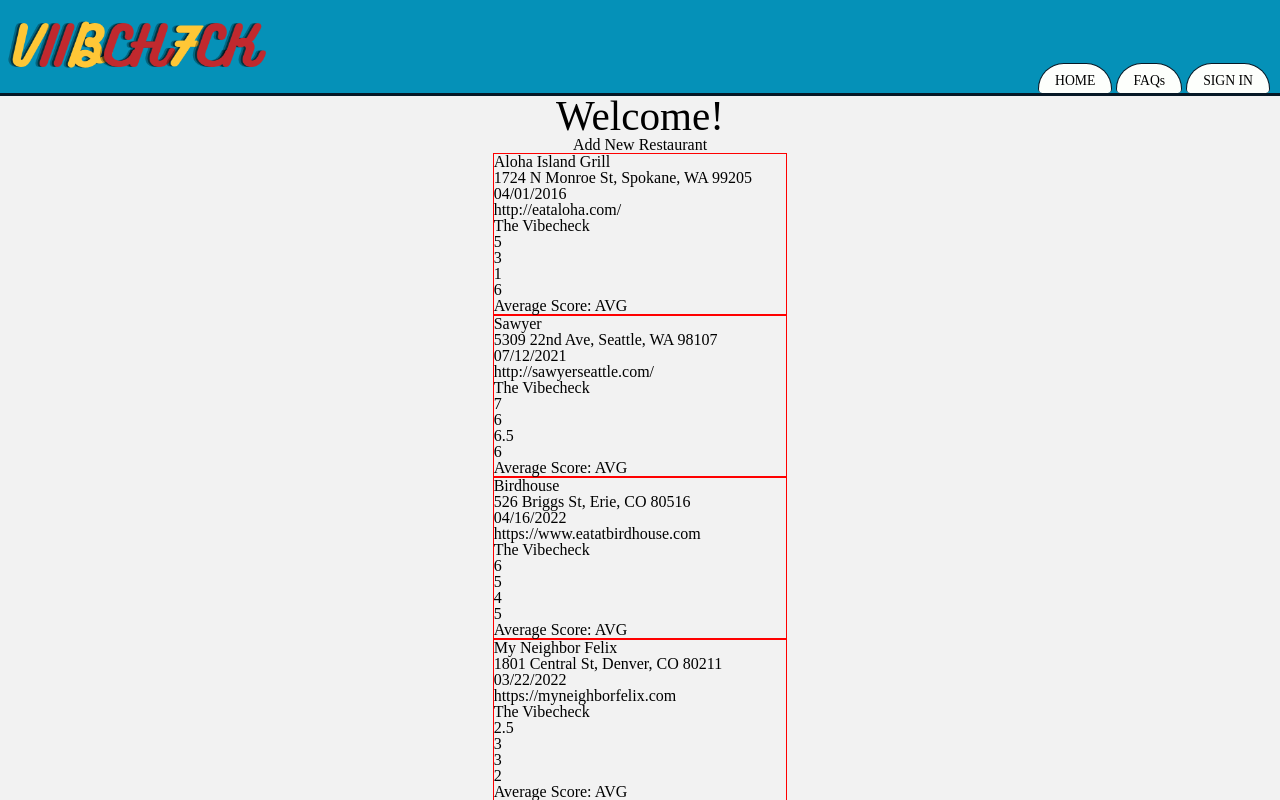
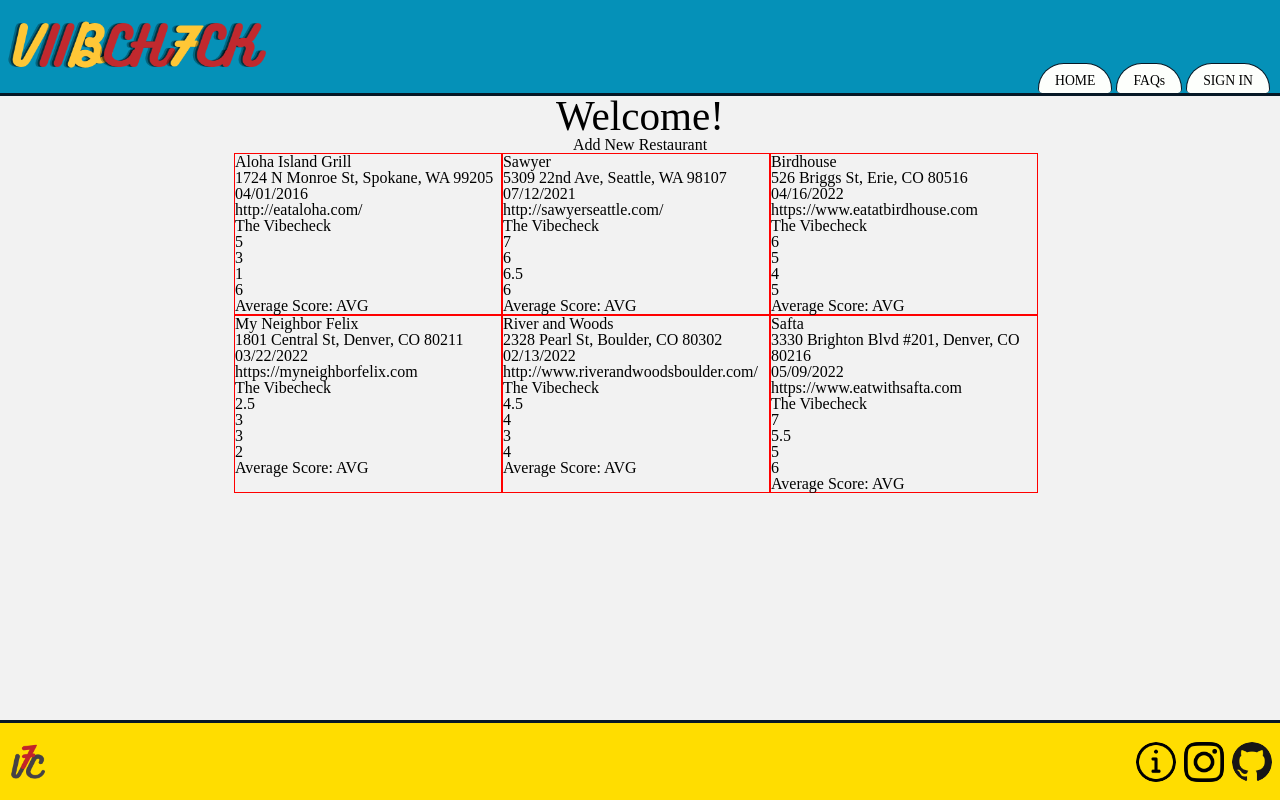
Before and after one commit to colefiscus/vibecheck, a React (Create React App) app: page / in a window 1280 px wide. Shown: the top 800 px of the page. Built offline with nearby package versions, Linux system fonts and the light colour scheme; a web font is replaced by a local one.

Commit message:
Add grid box for ratings

```diff
--- a/src/Components/RatingBox/RatingBox.js
+++ b/src/Components/RatingBox/RatingBox.js
@@ -9,10 +9,15 @@ const RatingBox = ({ data }) => {
   })
 
   return (
-    <section>
+    <RatingsWrapper>
       {ratings}
-    </section>
+    </RatingsWrapper>
   )
 }
 
+const RatingsWrapper = styled.section`
+  display: grid;
+  grid-template-columns: 33% 33% 33%;
+`;
+
 export default RatingBox;
```
